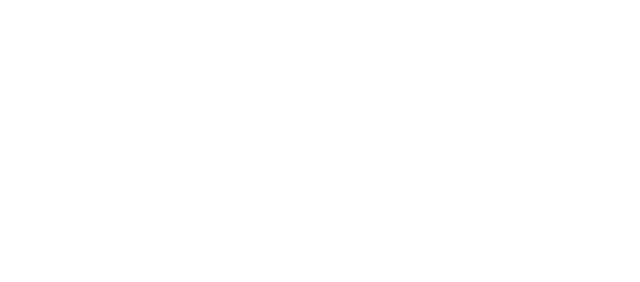
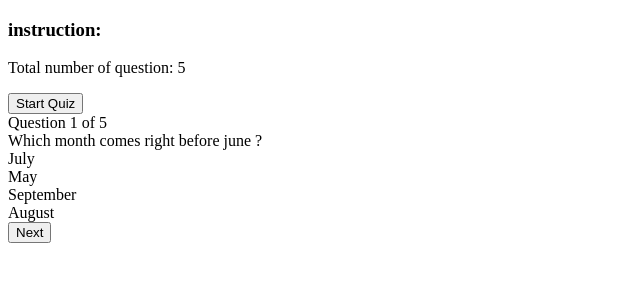
Before and after one commit to tsopsericado/random-quizz, a plain HTML site: page index.html in a window 1280 px wide. Shown: the whole page, without its empty margins (0-640 px from the left). Drawn offline with Linux system fonts and the light colour scheme.

Commit message:
second commit

```diff
--- a/index.html
+++ b/index.html
@@ -7,7 +7,36 @@
 
     <title>Random Quiz Question</title>
   <body>
+    <div id="home-box">
+      <h3>instruction:</h3>
+      <p>Total number of question: <span class="total-question">5</span></p>
+      <button type="button" class="btn">Start Quiz</button>
+   </div>
+  <div class="quiz-box custom-box">
+    <div class="question-number">
+      Question 1 of 5
+    </div>
+    <div class="question-text">
+      Which month comes right before june ?
+    </div>
+    <div class="option-container">
+      <div class="option">July</div>
+      <div class="option">May</div>
+      <div class="option">September</div>
+      <div class="option">August</div>
+    </div>
+    <div class="next-question-btn">
+      <button type="button" class="btn">Next</button>
+    </div>
+    <div class="answers-indicator">
+      <div></div>
+      <div></div>
+      <div></div>
+      <div></div>
+      <div></div>
+    </div>
 
+  </div>
 
   </body>
 </html>
```
